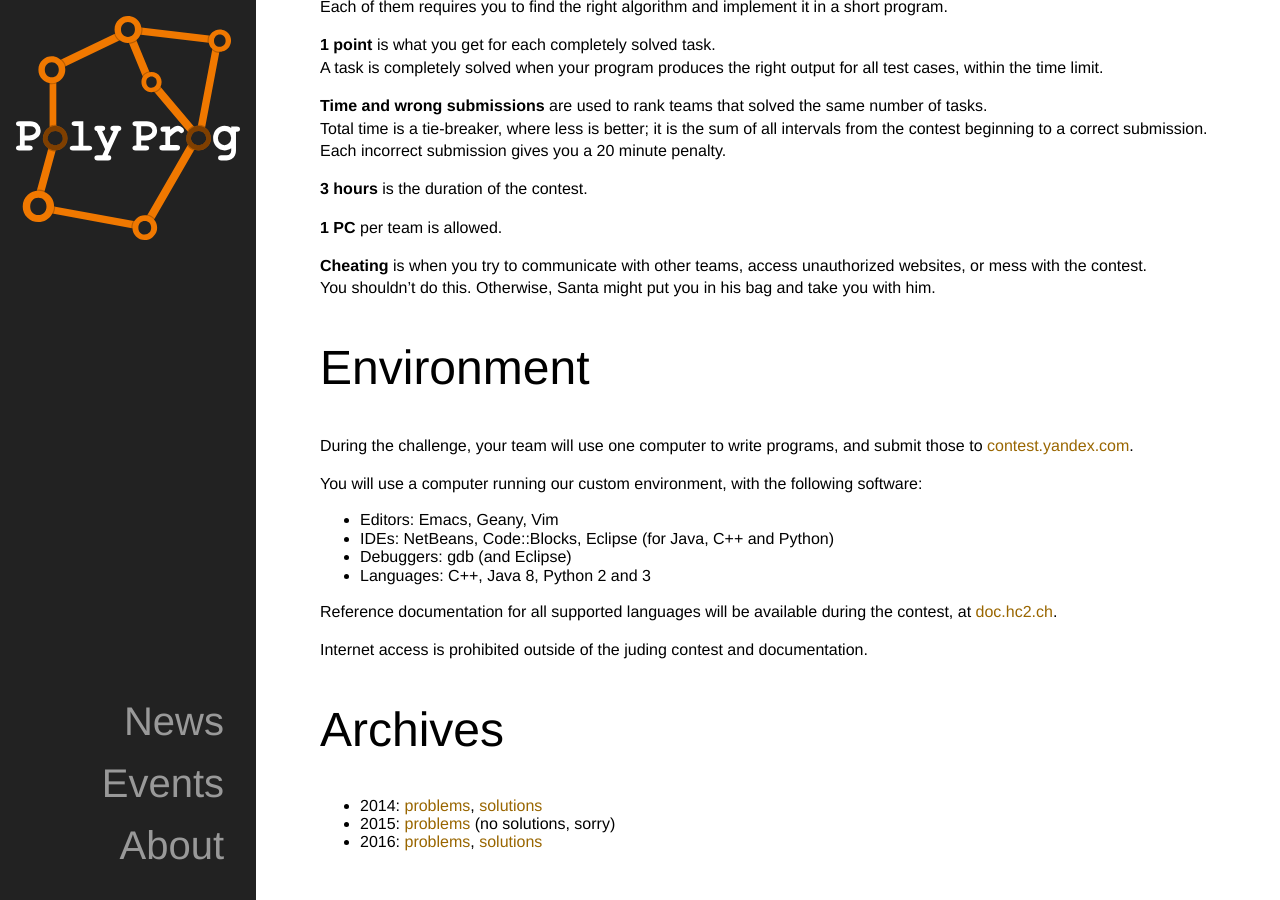
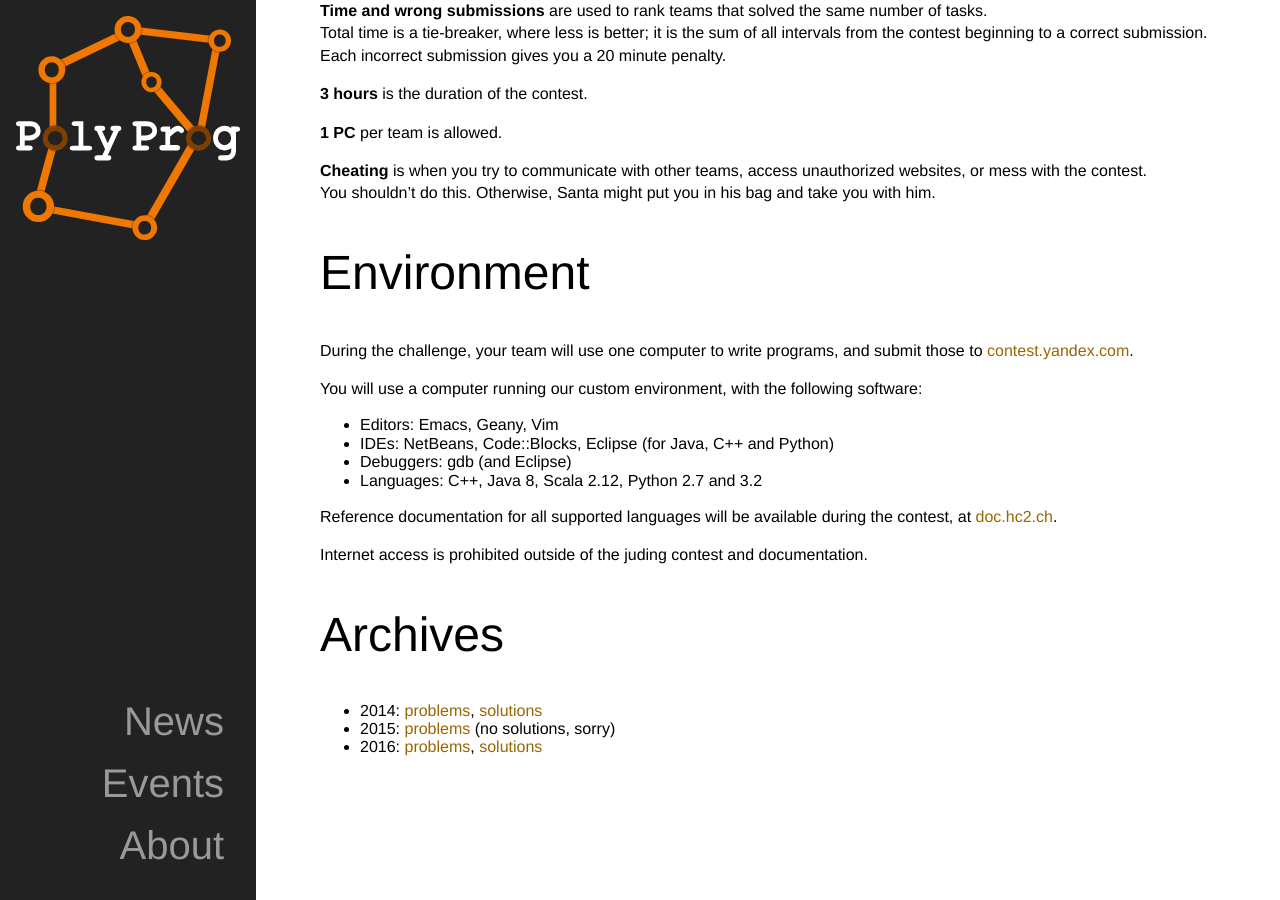
Before and after one commit to PolyProg/PolyProg.github.io, a Jekyll site: the page built from _events/santa.md, in a window 1280 px wide and 900 px high, scrolled down 988 px. Built offline with Jekyll 4.4.1, drawn with Linux system fonts in a browser that asks for light colours.

Commit message:
Update Santa page

```diff
--- a/_events/santa.md
+++ b/_events/santa.md
@@ -74,7 +71,7 @@ You will use a computer running our custom environment, with the following softw
 - Editors: Emacs, Geany, Vim
 - IDEs: NetBeans, Code::Blocks, Eclipse (for Java, C++ and Python)
 - Debuggers: gdb (and Eclipse)
-- Languages: C++, Java 8, Python 2 and 3
+- Languages: C++, Java 8, Scala 2.12, Python 2.7 and 3.2
 
 Reference documentation for all supported languages will be available during the contest, at [doc.hc2.ch](http://doc.hc2.ch).
 
```
Also changed, not shown: other parts of _events/santa.md (+0 -3 lines).
